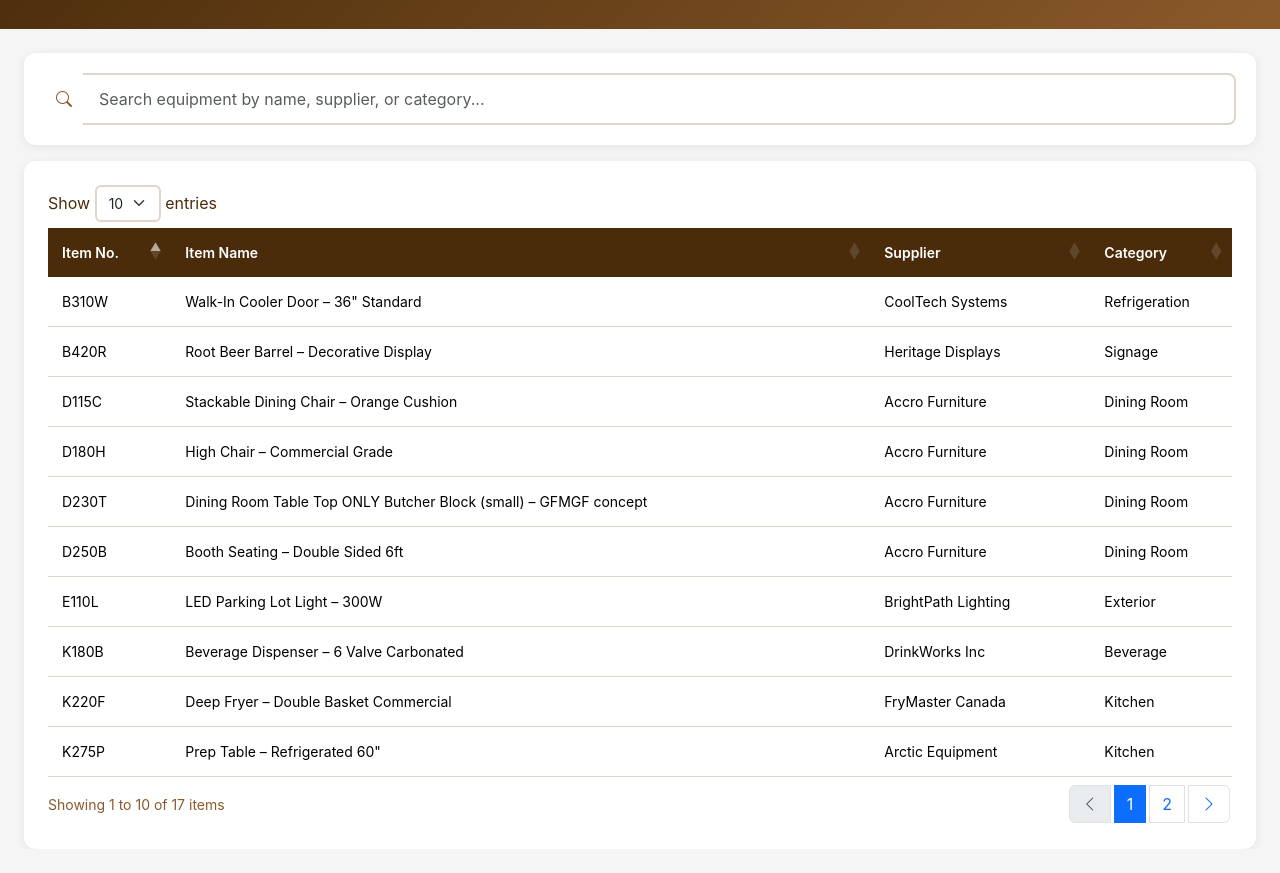
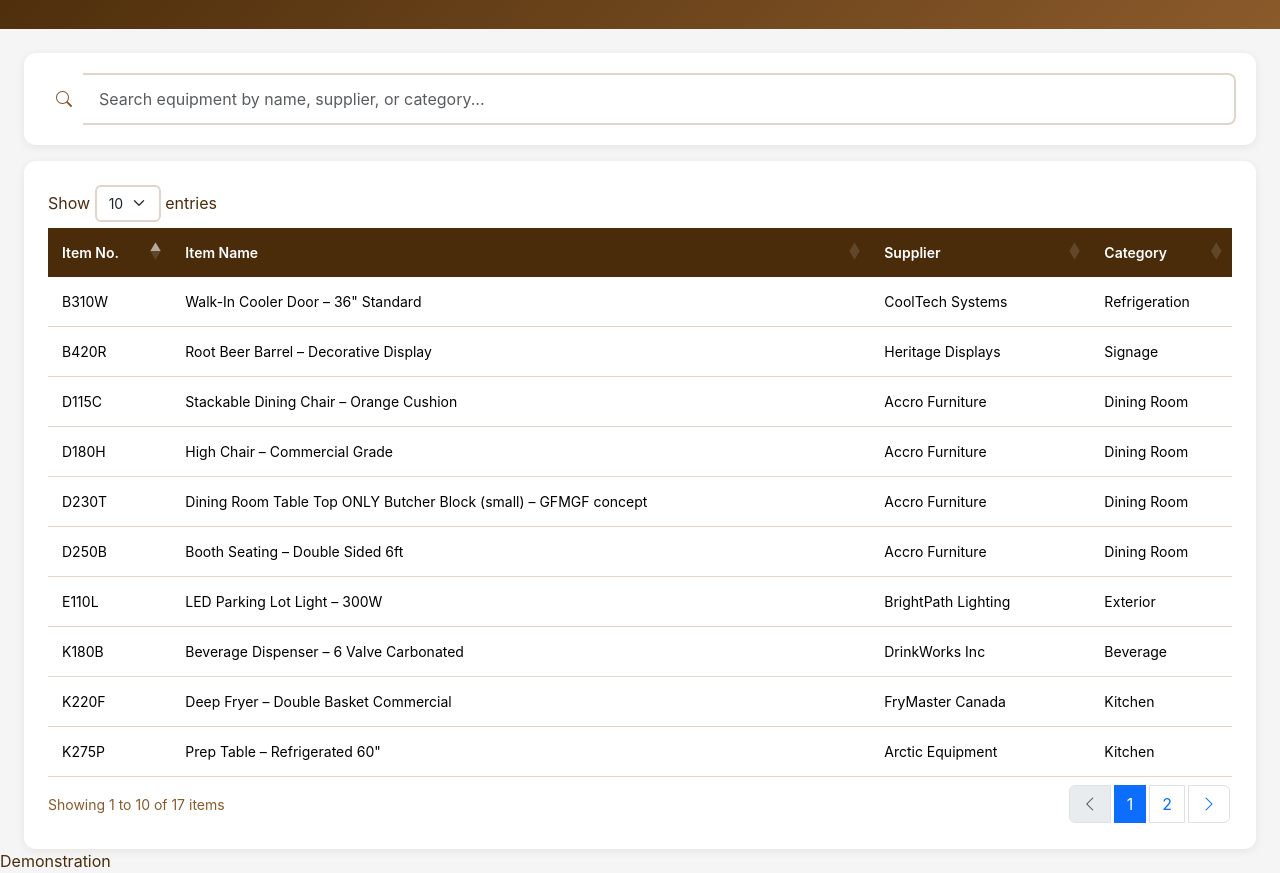
Before and after one commit to ViliusMet/demo-mockups, a plain HTML site: page index.html in a window 1280 px wide. Shown: the part 94-967 px from the top of the page. Before the commit the page ends 943 px from the top, so only its background shows below. Drawn offline with nearby package versions, Linux system fonts and the light colour scheme.

Commit message:
Add demonstration footer to index.html

```diff
--- a/index.html
+++ b/index.html
@@ -538,7 +538,7 @@
             </div>
         </div>
     </div>
-
+    <div id="demofooter">Demonstration</div>
     <!-- jQuery (required for DataTables) -->
     <script src="https://cdn.jsdelivr.net/npm/jquery@3.7.1/dist/jquery.min.js"></script>
 
```
